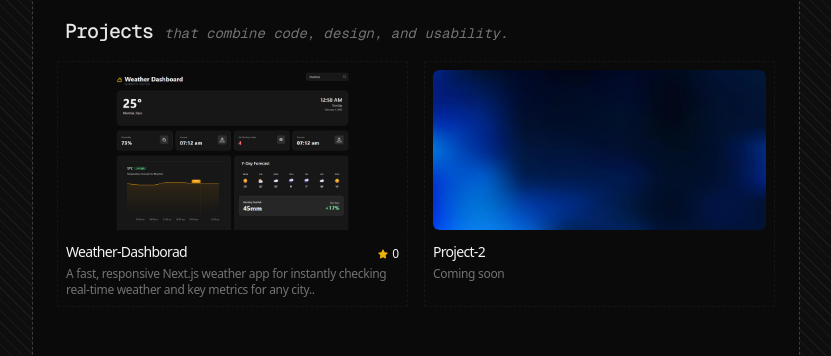
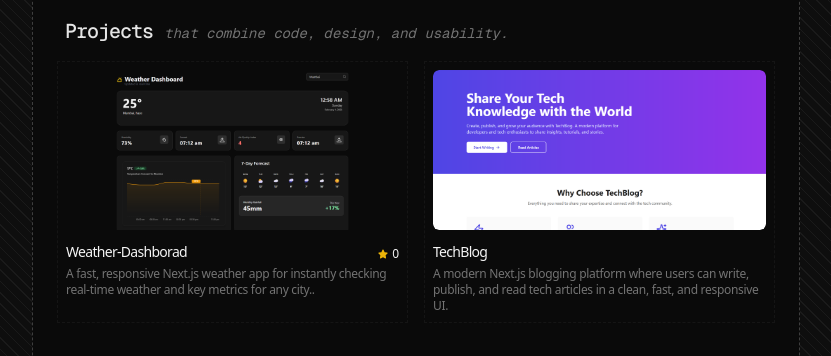
Before and after one commit to Aayush7105/portfolio, a Next.js app: page / in a window 1280 px wide. Shown: the part 444-800 px from the top of the page, without its empty margins (224-1055 px from the left). Built offline with nearby package versions, Linux system fonts and the light colour scheme; no server answers.

Commit message:
Project2 added

```diff
--- a/constants/index.ts
+++ b/constants/index.ts
@@ -8,10 +8,10 @@
     showStars: true,
   },
   {
-    image: "/gradient.jpg",
-    name: "Project-2",
-    shortDesc: "Coming soon",
-    LiveLink: "https://google.com",
+    image: "/Project-2.png",
+    name: "TechBlog",
+    shortDesc: "A modern Next.js blogging platform where users can write, publish, and read tech articles in a clean, fast, and responsive UI.",
+    LiveLink: "https://tech-blog-aayush.vercel.app/",
     githubLink: "",
     showStars: true,
   },
```
Also changed, not shown: public/Project-2.png (added).
